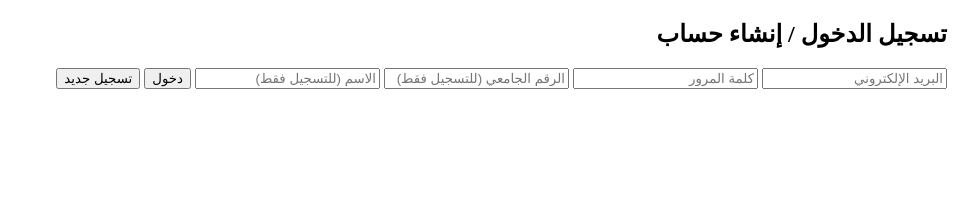
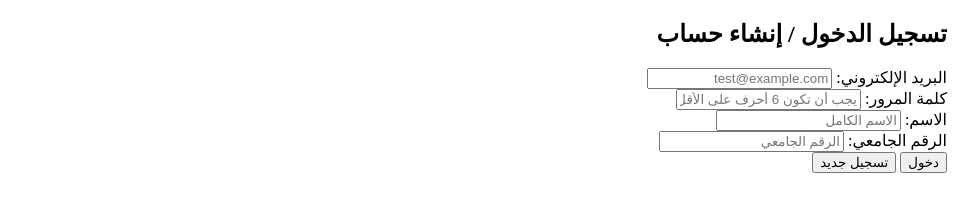
Before and after one commit to MrS0n1CTF/CTF_Web_Project, a website with bundled scripts: page index.html in a window 1280 px wide. Shown: the whole page, without its empty margins (325-1280 px from the left). Built offline with nearby package versions, Linux system fonts and the light colour scheme; no server answers.

Commit message:
Update index.html

```diff
--- a/index.html
+++ b/index.html
@@ -7,15 +7,35 @@
 </head>
 <body>
     <div id="login-container">
-        <h2>تسجيل الدخول / إنشاء حساب</h2>
-        <input type="email" id="email" placeholder="البريد الإلكتروني">
-        <input type="password" id="password" placeholder="كلمة المرور">
-        <input type="text" id="studentId" placeholder="الرقم الجامعي (للتسجيل فقط)">
-        <input type="text" id="name" placeholder="الاسم (للتسجيل فقط)">
+    <h2>تسجيل الدخول / إنشاء حساب</h2>
+
+    <div class="input-group">
+        <label for="email">البريد الإلكتروني:</label>
+        <input type="email" id="email" placeholder="test@example.com">
+    </div>
+
+    <div class="input-group">
+        <label for="password">كلمة المرور:</label>
+        <input type="password" id="password" placeholder="يجب أن تكون 6 أحرف على الأقل">
+    </div>
+
+    <div class="input-group">
+        <label for="name">الاسم:</label>
+        <input type="text" id="name" placeholder="الاسم الكامل">
+    </div>
+
+    <div class="input-group">
+        <label for="studentId">الرقم الجامعي:</label>
+        <input type="text" id="studentId" placeholder="الرقم الجامعي">
+    </div>
+
+    <div class="button-group">
         <button onclick="loginUser()">دخول</button>
-        <button onclick="registerUser()">تسجيل جديد</button>
-        <p id="auth-message"></p>
+        <button onclick="registerUser()" class="secondary">تسجيل جديد</button>
     </div>
+
+    <p id="auth-message"></p>
+</div>
 
     <div id="ctf-dashboard" style="display:none;">
         <h1 id="welcome-user"></h1>
```
